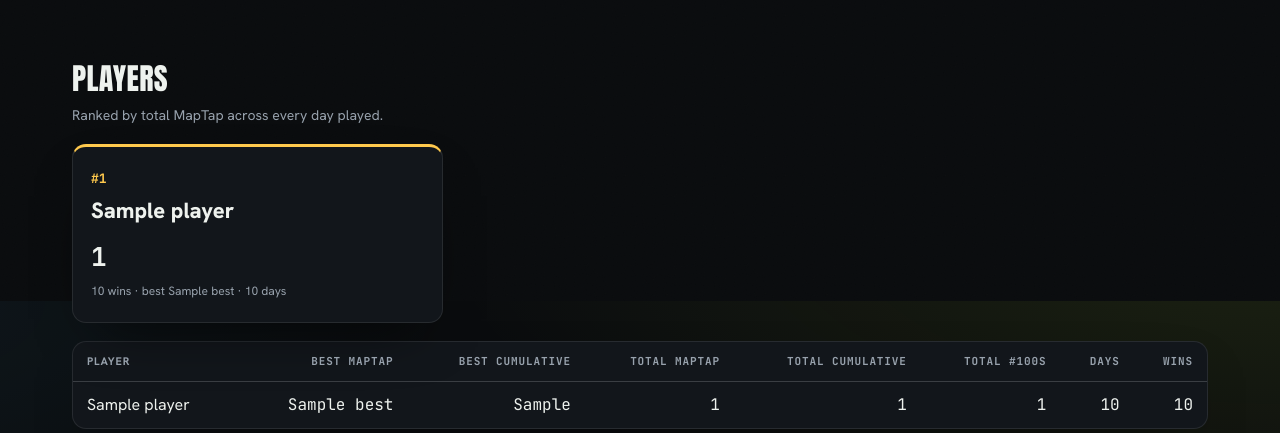
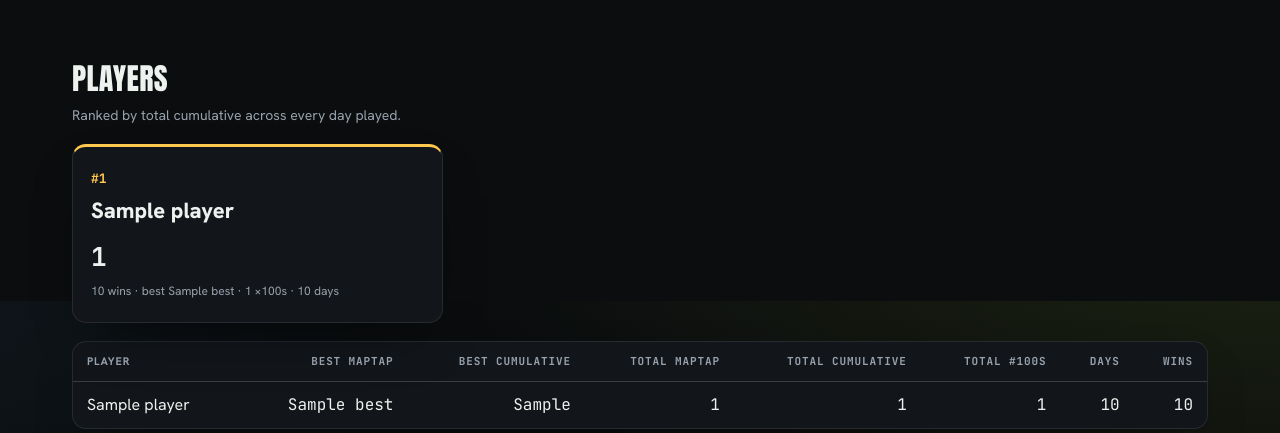
Before and after one commit to DanielChicot/maptap, a FastAPI app: template src/maptap/templates/players.html in a window 1280 px wide. Shown: the part 499-932 px from the top of the page. Run offline with FastAPI, Linux system fonts and the light colour scheme; the template is opened without the code that fills it: most values are stand-ins (such as "Sample title", 1, 10 or a date in 2020).

Commit message:
Show total cumulative as podium score with 100s in meta

```diff
--- a/src/maptap/metrics.py
+++ b/src/maptap/metrics.py
@@ -49,7 +49,7 @@ def player_summary(conn: sqlite3.Connection) -> list[dict]:
             FROM rounds GROUP BY entry_id
         ) r_sum ON r_sum.entry_id = e.id
         GROUP BY e.player
-        ORDER BY total_maptap DESC
+        ORDER BY total_cumulative DESC
         """
     ).fetchall()
 
--- a/src/maptap/templates/players.html
+++ b/src/maptap/templates/players.html
@@ -2,15 +2,15 @@
 {% block title %}Players · Map Tappers{% endblock %}
 {% block content %}
 <h2 class="section-head">Players</h2>
-<p class="section-sub">Ranked by total MapTap across every day played.</p>
+<p class="section-sub">Ranked by total cumulative across every day played.</p>
 
 <div class="podium">
     {% for p in players[:3] %}
     <div class="panel podium-place rank-{{ loop.index }}">
         <div class="rank">#{{ loop.index }}</div>
         <div class="who">{{ p.player }}</div>
-        <div class="big num">{{ p.total_maptap }}</div>
-        <div class="meta">{{ p.wins }} wins · best {{ p.best }} · {{ p.days_played }} days</div>
+        <div class="big num">{{ p.total_cumulative }}</div>
+        <div class="meta">{{ p.wins }} wins · best {{ p.best }} · {{ p.total_hundreds }} ×100s · {{ p.days_played }} days</div>
     </div>
     {% endfor %}
 </div>
```
Also changed, not shown: tests/test_app.py (+2 -0 lines), tests/test_metrics.py (+5 -0 lines).
